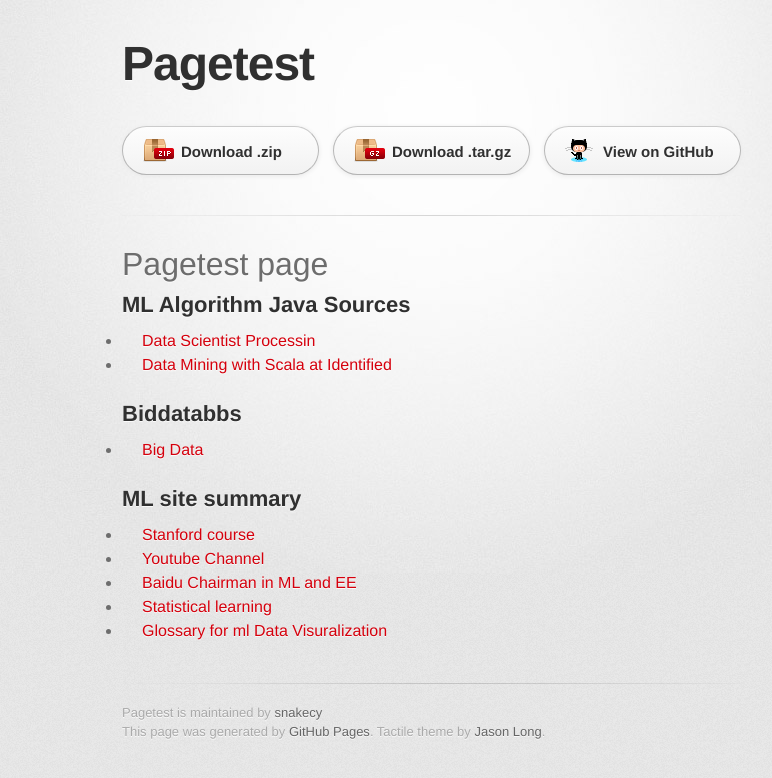
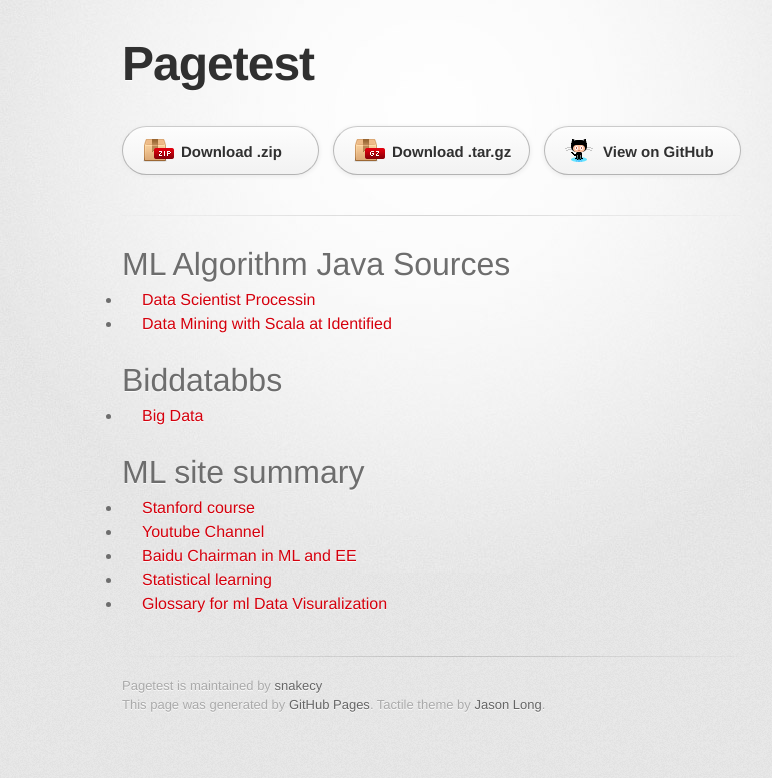
Before and after one commit to snakecy/topics, a plain HTML site: page index.html in a window 1280 px wide. Shown: the whole page, without its empty margins (208-980 px from the left). Drawn offline with Linux system fonts and the light colour scheme; a web font is replaced by a local one.

Commit message:
Create gh-pages branch via GitHub

```diff
--- a/index.html
+++ b/index.html
@@ -32,25 +32,22 @@
 
         <section id="main_content">
           <h1>
-<a id="pagetest-page" class="anchor" href="#pagetest-page" aria-hidden="true"><span class="octicon octicon-link"></span></a>Pagetest page</h1>
-
-<h2>
-<a id="ml-algorithm-java-sources" class="anchor" href="#ml-algorithm-java-sources" aria-hidden="true"><span class="octicon octicon-link"></span></a>ML Algorithm Java Sources</h2>
+<a id="ml-algorithm-java-sources" class="anchor" href="#ml-algorithm-java-sources" aria-hidden="true"><span class="octicon octicon-link"></span></a>ML Algorithm Java Sources</h1>
 
 <ul>
 <li><a href="http://yanbohappy.sinaapp.com/?tag=machine-learning">Data Scientist Processin</a></li>
 <li><a href="https://www.youtube.com/watch?v=2pGcFvsNxpc">Data Mining with Scala at Identified</a></li>
 </ul>
 
-<h2>
-<a id="biddatabbs" class="anchor" href="#biddatabbs" aria-hidden="true"><span class="octicon octicon-link"></span></a>Biddatabbs</h2>
+<h1>
+<a id="biddatabbs" class="anchor" href="#biddatabbs" aria-hidden="true"><span class="octicon octicon-link"></span></a>Biddatabbs</h1>
 
 <ul>
 <li><a href="http://www.bigdatabbs.com/forum.php?mod=forumdisplay&amp;fid=50">Big Data</a></li>
 </ul>
 
-<h2>
-<a id="ml-site-summary" class="anchor" href="#ml-site-summary" aria-hidden="true"><span class="octicon octicon-link"></span></a>ML site summary</h2>
+<h1>
+<a id="ml-site-summary" class="anchor" href="#ml-site-summary" aria-hidden="true"><span class="octicon octicon-link"></span></a>ML site summary</h1>
 
 <ul>
 <li><a href="https://www.coursera.org/course/ml">Stanford course</a></li>
@@ -69,6 +66,16 @@
           This page was generated by <a href="https://pages.github.com">GitHub Pages</a>. Tactile theme by <a href="https://twitter.com/jasonlong">Jason Long</a>.
         </footer>
 
+                  <script type="text/javascript">
+            var gaJsHost = (("https:" == document.location.protocol) ? "https://ssl." : "http://www.");
+            document.write(unescape("%3Cscript src='" + gaJsHost + "google-analytics.com/ga.js' type='text/javascript'%3E%3C/script%3E"));
+          </script>
+          <script type="text/javascript">
+            try {
+              var pageTracker = _gat._getTracker("UA-72097316-1");
+            pageTracker._trackPageview();
+            } catch(err) {}
+          </script>
 
       </div>
     </div>
--- a/params.json
+++ b/params.json
@@ -1 +1 @@
-{"name":"Pagetest","tagline":"","body":"# Pagetest page\r\n\r\n\r\n## ML Algorithm Java Sources\r\n\r\n* [Data Scientist Processin](http://yanbohappy.sinaapp.com/?tag=machine-learning)\r\n* [Data Mining with Scala at Identified](https://www.youtube.com/watch?v=2pGcFvsNxpc)\r\n\r\n## Biddatabbs\r\n* [Big Data](http://www.bigdatabbs.com/forum.php?mod=forumdisplay&fid=50)\r\n\r\n## ML site summary\r\n* [Stanford course](https://www.coursera.org/course/ml)\r\n* [Youtube Channel](https://www.youtube.com/watch?v=mbyG85GZ0PI&list=PLD63A284B7615313A)\r\n* [Baidu Chairman in ML and EE](https://www.coursera.org/learn/machine-learning/home/info)\r\n* [Statistical learning](http://www.math.pku.edu.cn/teachers/yaoy/Spring2013/)\r\n* [Glossary for ml](http://robotics.stanford.edu/~ronnyk/glossary.html)\r\n[Data Visuralization](http://www.rstudio.com/resources/cheatsheets/)\r\n","google":"","note":"Don't delete this file! It's used internally to help with page regeneration."}
+{"name":"Pagetest","tagline":"","body":"\r\n# ML Algorithm Java Sources\r\n\r\n* [Data Scientist Processin](http://yanbohappy.sinaapp.com/?tag=machine-learning)\r\n* [Data Mining with Scala at Identified](https://www.youtube.com/watch?v=2pGcFvsNxpc)\r\n\r\n# Biddatabbs\r\n* [Big Data](http://www.bigdatabbs.com/forum.php?mod=forumdisplay&fid=50)\r\n\r\n# ML site summary\r\n* [Stanford course](https://www.coursera.org/course/ml)\r\n* [Youtube Channel](https://www.youtube.com/watch?v=mbyG85GZ0PI&list=PLD63A284B7615313A)\r\n* [Baidu Chairman in ML and EE](https://www.coursera.org/learn/machine-learning/home/info)\r\n* [Statistical learning](http://www.math.pku.edu.cn/teachers/yaoy/Spring2013/)\r\n* [Glossary for ml](http://robotics.stanford.edu/~ronnyk/glossary.html)\r\n[Data Visuralization](http://www.rstudio.com/resources/cheatsheets/)\r\n","google":"UA-72097316-1","note":"Don't delete this file! It's used internally to help with page regeneration."}
```
